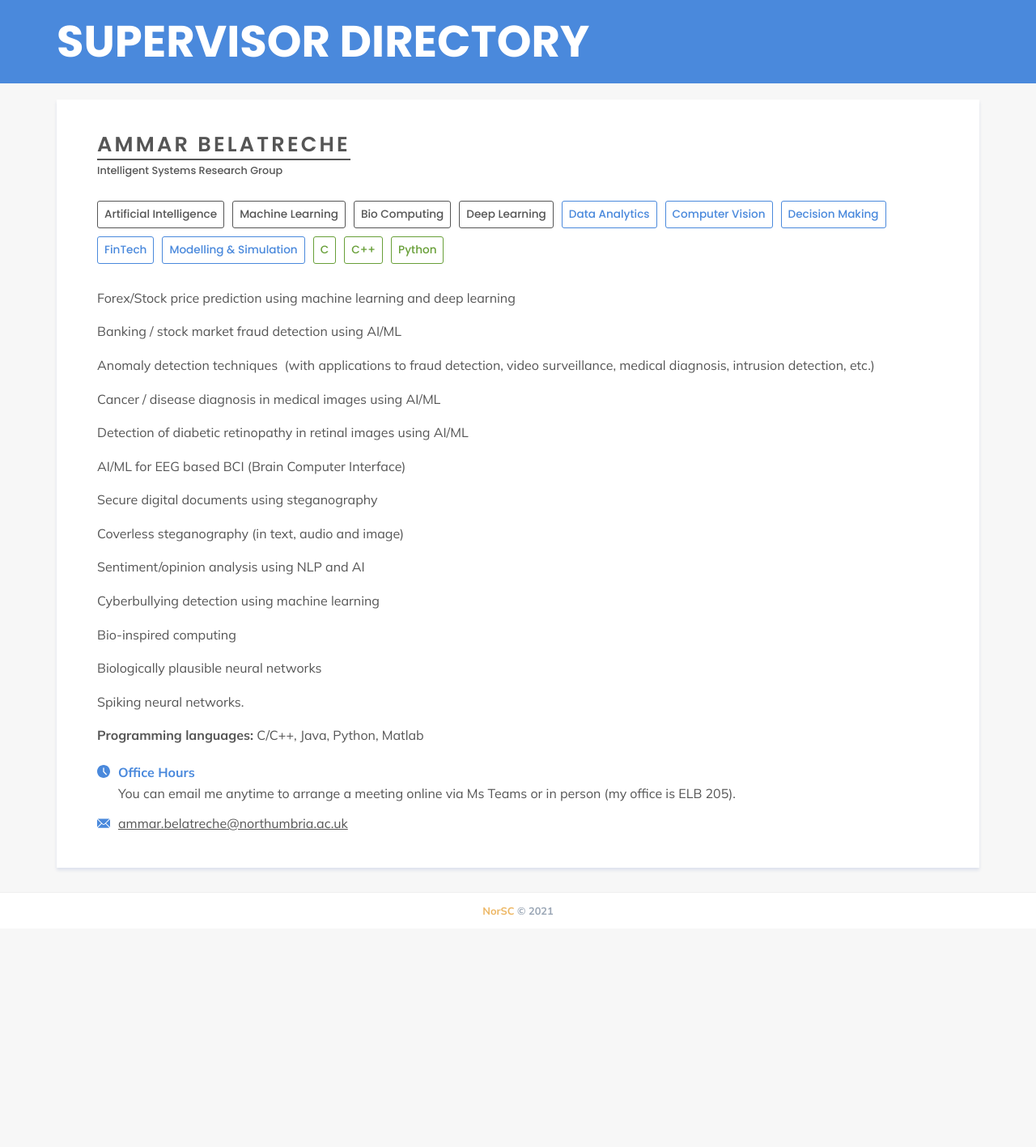
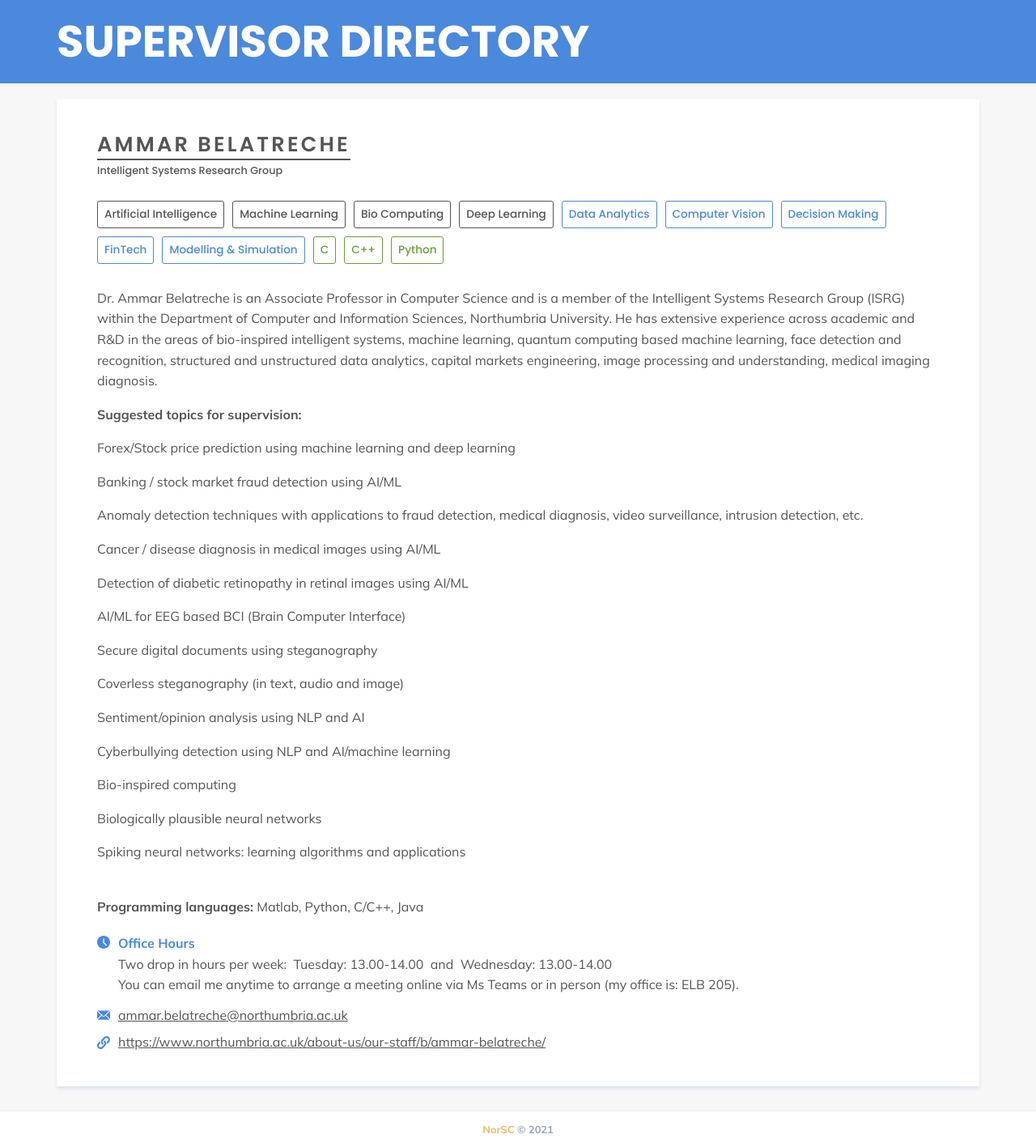
Before and after one commit to NorSC/supervisor-search, a Jekyll site: the page built from _supervisors/ammar-belatreche.md, in a window 1280 px wide. Shown: the whole page at 81% size. Built offline with Jekyll 4.4.1, drawn with Linux system fonts in a browser that asks for light colours; a script that is not in the unit is left out; before the commit the page ends 1147 px from its top, so only the background shows below that.

Commit message:
Update Supervisors “ammar-belatreche”

```diff
--- a/_supervisors/ammar-belatreche.md
+++ b/_supervisors/ammar-belatreche.md
@@ -5,8 +5,11 @@ available: true
 available_msc: true
 available_phd: true
 email: ammar.belatreche@northumbria.ac.uk
-office_hours: "You can email me anytime to arrange a meeting online via Ms Teams
-  or in person (my office is ELB 205). "
+website: https://www.northumbria.ac.uk/about-us/our-staff/b/ammar-belatreche/
+office_hours: >-
+  Two drop in hours per week:  Tuesday: 13.00-14.00  and  Wednesday: 13.00-14.00
+
+  You can email me anytime to arrange a meeting online via Ms Teams or in person (my office is: ELB 205).
 research_group: Intelligent Systems Research Group
 research_themes:
   - Artificial Intelligence
@@ -24,13 +27,26 @@ technologies_languages:
   - C++
   - Python
 additional_details: >-
+  Dr. Ammar Belatreche is an Associate Professor in Computer Science and is a
+  member of the Intelligent Systems Research Group (ISRG) within the Department
+  of Computer and Information Sciences, Northumbria University. He has extensive
+  experience across academic and R&D in the areas of bio-inspired intelligent
+  systems, machine learning, quantum computing based machine learning, face
+  detection and recognition, structured and unstructured data analytics, capital
+  markets engineering, image processing and understanding, medical imaging
+  diagnosis.
+
+
+  **Suggested topics for supervision:**
+
+
   Forex/Stock price prediction using machine learning and deep learning
 
 
   Banking / stock market fraud detection using AI/ML
 
 
-  Anomaly detection techniques  (with applications to fraud detection, video surveillance, medical diagnosis, intrusion detection, etc.)
+  Anomaly detection techniques with applications to fraud detection, medical diagnosis, video surveillance, intrusion detection, etc.
 
 
   Cancer / disease diagnosis in medical images using AI/ML
@@ -51,7 +67,7 @@ additional_details: >-
   Sentiment/opinion analysis using NLP and AI
 
 
-  Cyberbullying detection using machine learning
+  Cyberbullying detection using NLP and AI/machine learning
 
 
   Bio-inspired computing
@@ -60,10 +76,66 @@ additional_details: >-
   Biologically plausible neural networks
 
 
-  Spiking neural networks.
+  Spiking neural networks: learning algorithms and applications
 
 
+  \
+
+  **Programming languages:** Matlab, Python, C/C++, Java
+additional_details_msc: >-
+  Dr. Ammar Belatreche is an Associate Professor in Computer Science and is a
+  member of the Intelligent Systems Research Group (ISRG) within the Department
+  of Computer and Information Sciences, Northumbria University. He has extensive
+  experience across academic and R&D in the areas of bio-inspired intelligent
+  systems, machine learning, quantum computing based machine learning, face
+  detection and recognition, structured and unstructured data analytics, capital
+  markets engineering, image processing and understanding, medical imaging
+  diagnosis.
 
 
-  **Programming languages:** C/C++, Java, Python, Matlab
+  **Suggested topics for supervision:**
+
+
+  Forex/Stock price prediction using machine learning and deep learning
+
+
+  Banking / stock market fraud detection using AI/ML
+
+
+  Anomaly detection techniques with applications to fraud detection, medical diagnosis, video surveillance, intrusion detection, etc.
+
+
+  Cancer / disease diagnosis in medical images using AI/ML
+
+
+  Detection of diabetic retinopathy in retinal images using AI/ML
+
+
+  AI/ML for EEG based BCI (Brain Computer Interface)
+
+
+  Secure digital documents using steganography
+
+
+  Coverless steganography (in text, audio and image)
+
+
+  Sentiment/opinion analysis using NLP and AI
+
+
+  Cyberbullying detection using NLP and AI/machine learning
+
+
+  Bio-inspired computing
+
+
+  Biologically plausible neural networks
+
+
+  Spiking neural networks: learning algorithms and applications
+
+
+  \
+
+  **Programming languages:** Matlab, Python, C/C++, Java
 ---
```
